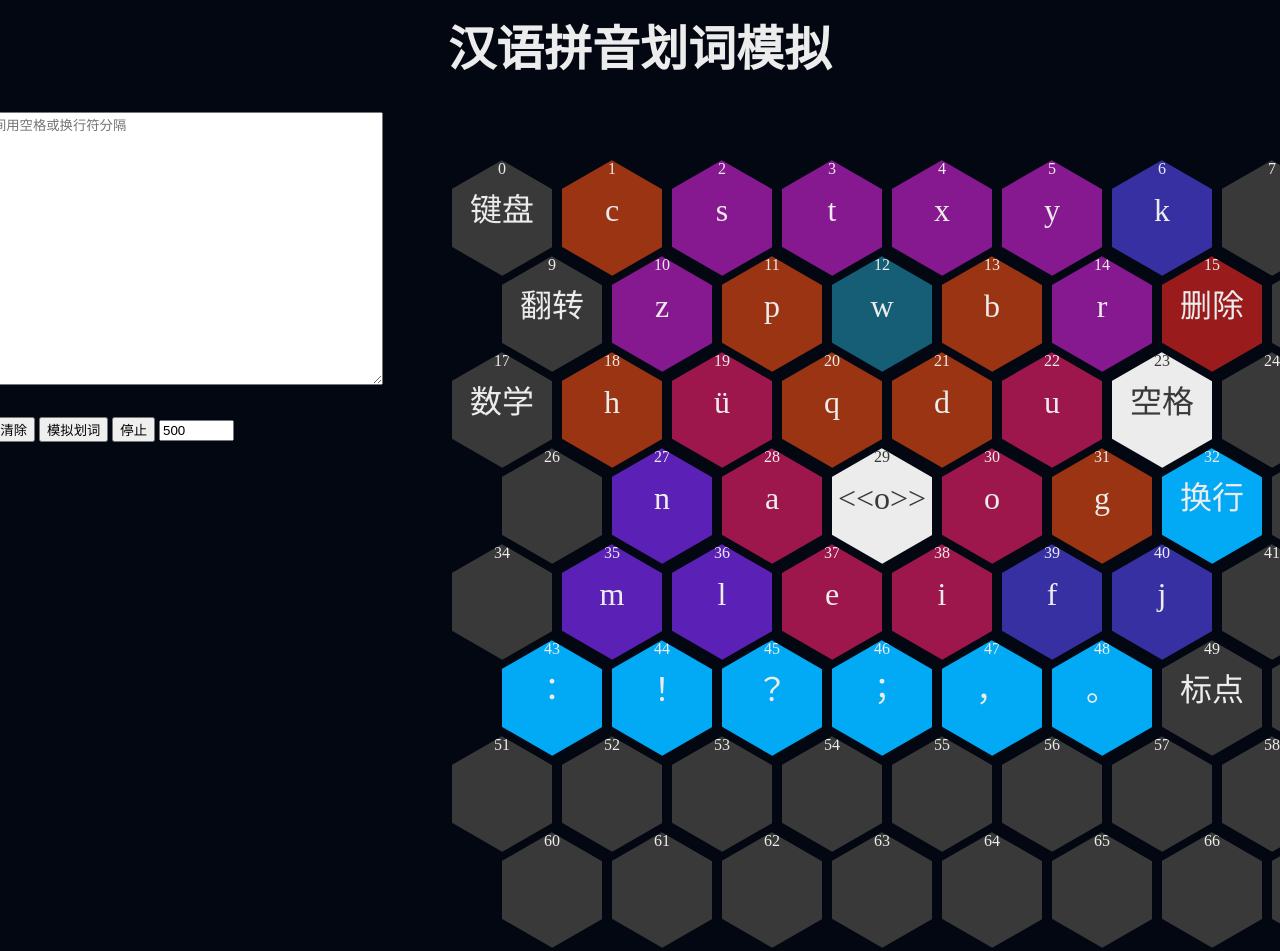
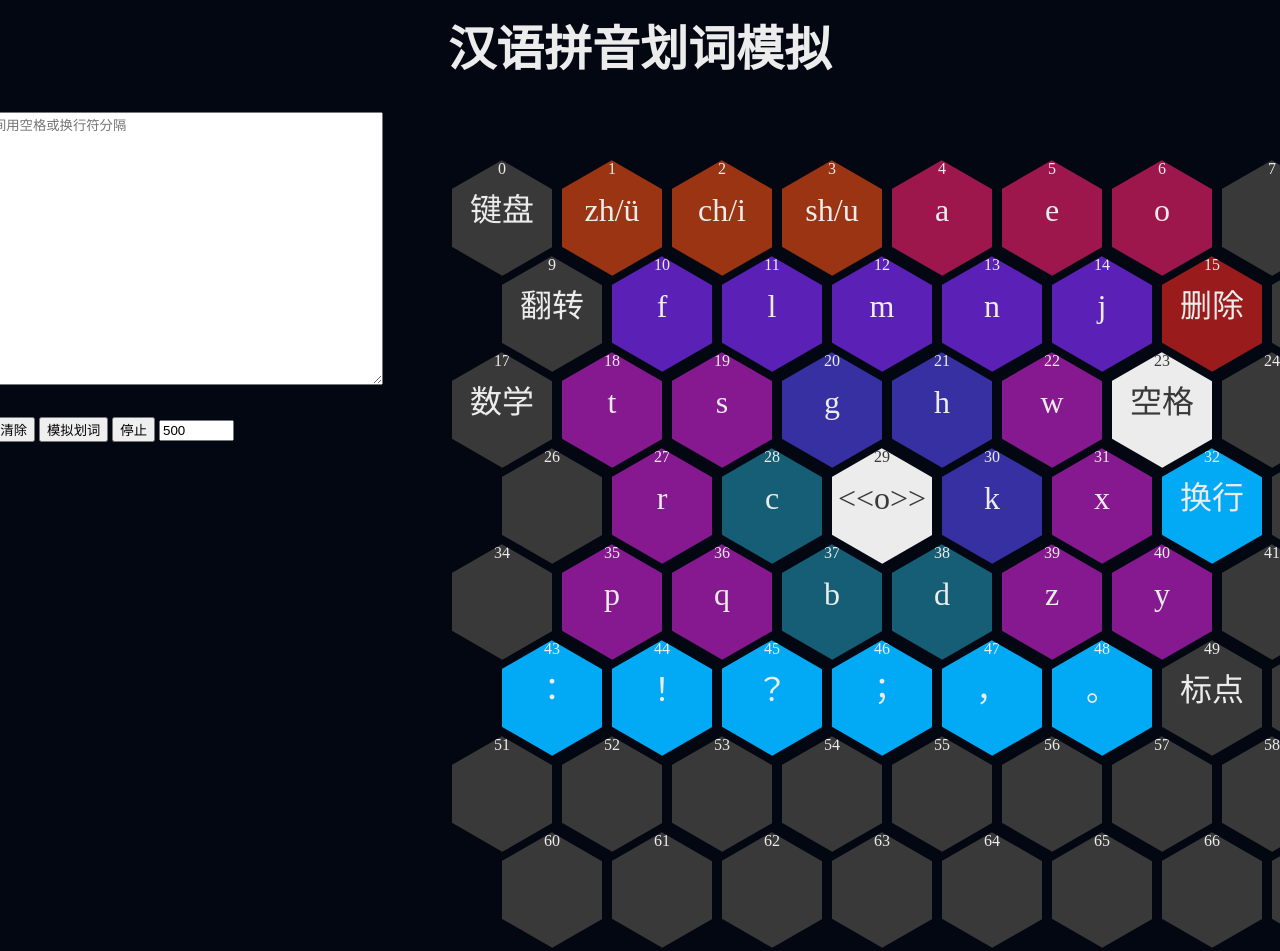
Before and after one commit to crazydan-studio/kuaizi-ime, a plain HTML site: page analyze/simulate.html in a window 1280 px wide. Shown: the top 951 px of the page. Drawn offline with Linux system fonts and the light colour scheme.

Commit message:
Analyze: 调整按键布局

```diff
--- a/analyze/simulate.css
+++ b/analyze/simulate.css
@@ -164,46 +164,46 @@ body {
 .key[name="数字"] .hex-inner,
 .key[name="标点"] .hex-inner {}
 
-.key[name="ü"] .hex-inner,
-.key[name="i"] .hex-inner,
 .key[name="a"] .hex-inner,
 .key[name="e"] .hex-inner,
-.key[name="o"] .hex-inner,
-.key[name="u"] .hex-inner {
+.key[name="o"] .hex-inner {
   background-color: rgb(157, 23, 77);
 }
 
+.key[name="j"] .hex-inner,
+.key[name="f"] .hex-inner,
 .key[name="l"] .hex-inner,
 .key[name="m"] .hex-inner,
 .key[name="n"] .hex-inner {
   background-color: rgb(91, 33, 182);
 }
 
-.key[name="w"] .hex-inner {
+.key[name="c"] .hex-inner,
+.key[name="b"] .hex-inner,
+.key[name="d"] .hex-inner {
   background-color: rgb(21, 94, 117);
 }
 
-.key[name="h"] .hex-inner,
-.key[name="q"] .hex-inner,
-.key[name="p"] .hex-inner,
-.key[name="g"] .hex-inner,
-.key[name="c"] .hex-inner,
-.key[name="b"] .hex-inner,
-.key[name="d"] .hex-inner {
+.key[name="zh/ü"] .hex-inner,
+.key[name="ch/i"] .hex-inner,
+.key[name="sh/u"] .hex-inner {
   background-color: rgb(154, 52, 18);
 }
 
-.key[name="y"] .hex-inner,
-.key[name="z"] .hex-inner,
-.key[name="x"] .hex-inner,
+.key[name="p"] .hex-inner,
+.key[name="q"] .hex-inner,
 .key[name="r"] .hex-inner,
 .key[name="s"] .hex-inner,
-.key[name="t"] .hex-inner {
+.key[name="t"] .hex-inner,
+.key[name="w"] .hex-inner,
+.key[name="x"] .hex-inner,
+.key[name="y"] .hex-inner,
+.key[name="z"] .hex-inner {
   background-color: rgb(134, 25, 143);
 }
 
-.key[name="j"] .hex-inner,
-.key[name="f"] .hex-inner,
+.key[name="h"] .hex-inner,
+.key[name="g"] .hex-inner,
 .key[name="k"] .hex-inner {
   background-color: rgb(55, 48, 163);
 }
--- a/analyze/simulate.js
+++ b/analyze/simulate.js
@@ -14,39 +14,39 @@ const hexWidth = 100;
 const hexSpacing = 5;
 const hexOuterWidth = hexWidth + 2 * hexSpacing;
 const keyMapping = {
-  10: 'z',
-  30: 'o',
-  12: 'w',
-  19: 'ü',
-  20: 'q',
+  10: 'f',
+  30: 'k',
+  22: 'w',
+  12: 'm',
+  19: 's',
   23: '空格',
-  18: 'h',
-  22: 'u',
-  13: 'b',
-  21: 'd',
+  3: 'sh/u',
+  20: 'g',
+  13: 'n',
+  21: 'h',
   15: '删除',
   9: '翻转',
   0: '键盘',
-  2: 's',
-  3: 't',
-  4: 'x',
-  5: 'y',
-  6: 'k',
-  35: 'm',
-  36: 'l',
+  35: 'p',
+  18: 't',
+  6: 'o',
+  5: 'e',
+  4: 'a',
+  36: 'q',
+  37: 'b',
   29: '<&lt;o&gt;>',
-  40: 'j',
-  31: 'g',
+  1: 'zh/ü',
+  31: 'x',
   32: '换行',
-  37: 'e',
-  27: 'n',
-  14: 'r',
-  38: 'i',
+  38: 'd',
+  27: 'r',
+  14: 'j',
+  39: 'z',
   17: '数学',
-  1: 'c',
-  39: 'f',
-  11: 'p',
-  28: 'a',
+  2: 'ch/i',
+  40: 'y',
+  11: 'l',
+  28: 'c',
   43: '：',
   44: '！',
   45: '？',
```
Also changed, not shown: analyze/files/next-char-links.json (+1 -1 lines), tools/pinyin-dict/src/generate/sqlite/all/sqlite.mjs (+7 -5 lines), analyze/README.md.
